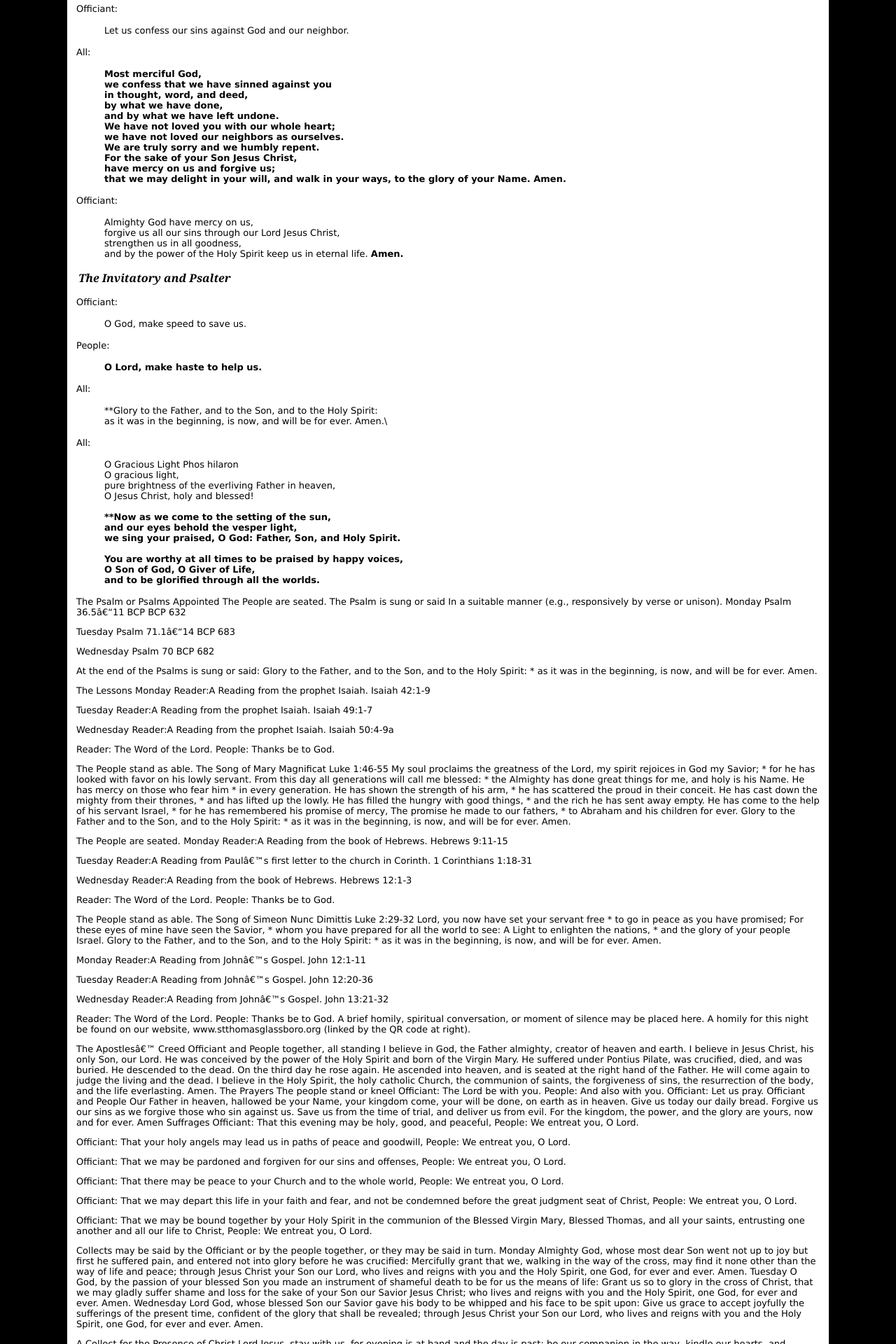
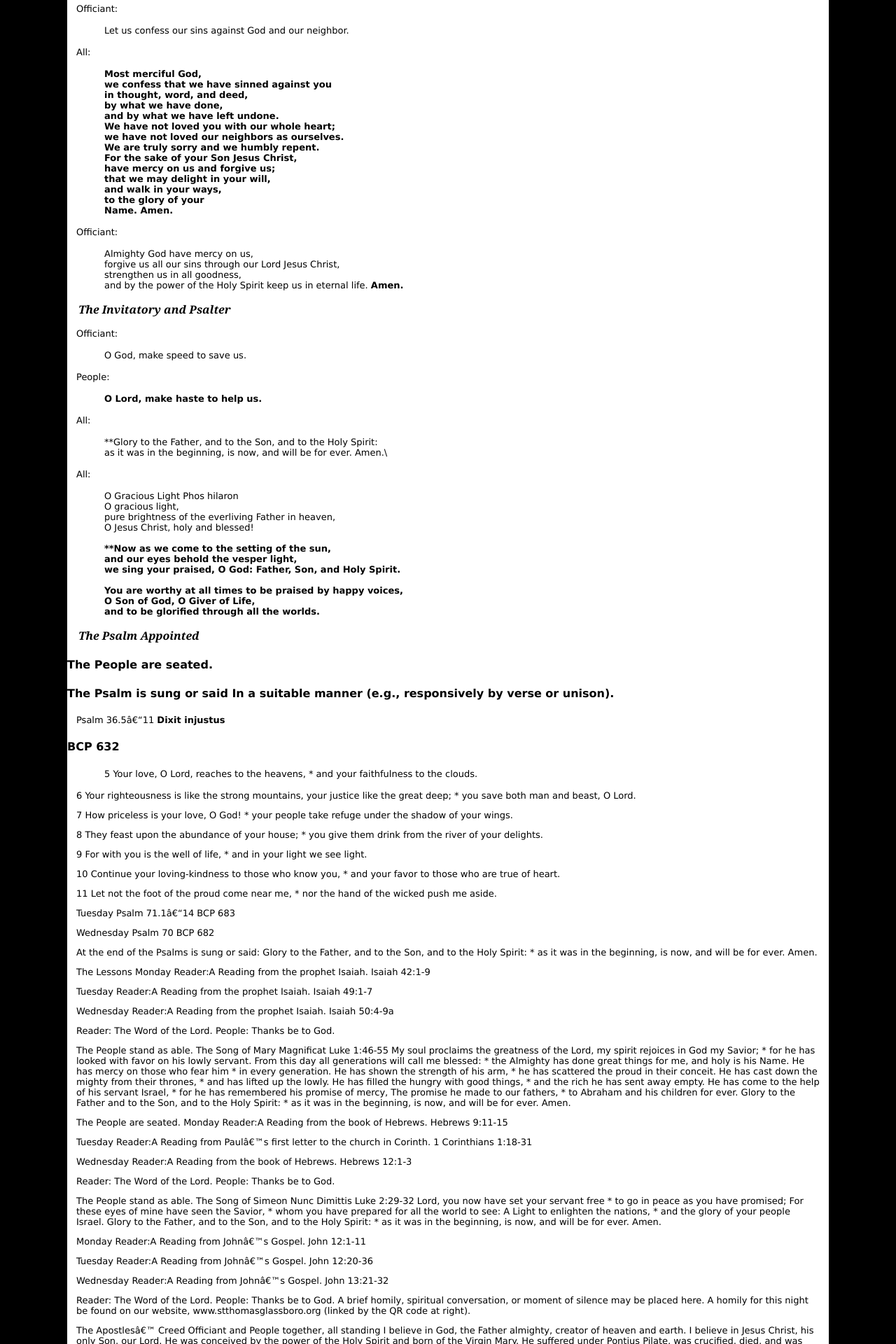
Before and after one commit to toddfoster/toddfoster.github.com, a Jekyll site: the page built from stt2020-epmon.md, in a window 1280 px wide. Shown: the part 482-2402 px from the top of the page at 70% size. Built offline with Jekyll 4.4.1, drawn with Linux system fonts in a browser that asks for light colours.

Commit message:
try tweaking css for rubrics

```diff
--- a/images/liturgy.css
+++ b/images/liturgy.css
@@ -243,6 +243,27 @@ li.unlink {
 
 
 /* Begin Special Font styles */
+# h4 {
+    font-family: Georgia, "Times New Roman", Times, serif;
+    font-size: small;
+    font-style: italic;
+    font-weight: normal;
+    text-align: left;
+}
+
+# h1 {
+    font-family: Georgia, "Times New Roman", Times, serif;
+    font-size: large;
+    font-weight: bold;
+    text-align: center;
+}
+
+# h2 {
+    font-family: Georgia, "Times New Roman", Times, serif;
+    font-weight: bold;
+    text-align: left;
+}
+
 #rightcol h1, h2 {
   font-family:Georgia, "Times New Roman", Times, serif;
   margin:1em;
--- a/stt2020-epmon.md
+++ b/stt2020-epmon.md
@@ -32,9 +32,9 @@ we have not loved our neighbors as ourselves.\\
 We are truly sorry and we humbly repent.\\
 For the sake of your Son Jesus Christ,\\
 have mercy on us and forgive us;\\
-that we may delight in your will,
-and walk in your ways,
-to the glory of your
+that we may delight in your will,\\
+and walk in your ways,\\
+to the glory of your\\
 Name. Amen.**
 
 Officiant:
@@ -68,12 +68,36 @@ All:
 > O Son of God, O Giver of Life,\\
 > and to be glorified through all the worlds.**
 
-The Psalm or Psalms Appointed
-The People are seated.
-The Psalm is sung or said In a suitable manner (e.g., responsively by verse or unison).
-Monday
-Psalm 36.5–11
-BCP BCP 632
+## The Psalm Appointed
+#### The People are seated.
+#### The Psalm is sung or said In a suitable manner (e.g., responsively by verse or unison).
+
+
+Psalm 36.5–11 **Dixit injustus**
+#### BCP 632
+
+> 5 Your love, O Lord, reaches to the heavens, *
+and your faithfulness to the clouds.
+
+6 Your righteousness is like the strong mountains,
+your justice like the great deep; *
+you save both man and beast, O Lord.
+
+7 How priceless is your love, O God! *
+your people take refuge under the shadow of your wings.
+
+8 They feast upon the abundance of your house; *
+you give them drink from the river of your delights.
+
+9 For with you is the well of life, *
+and in your light we see light.
+
+10 Continue your loving-kindness to those who know you, *
+and your favor to those who are true of heart.
+
+11 Let not the foot of the proud come near me, *
+nor the hand of the wicked push me aside.
+
 
 
 
```
